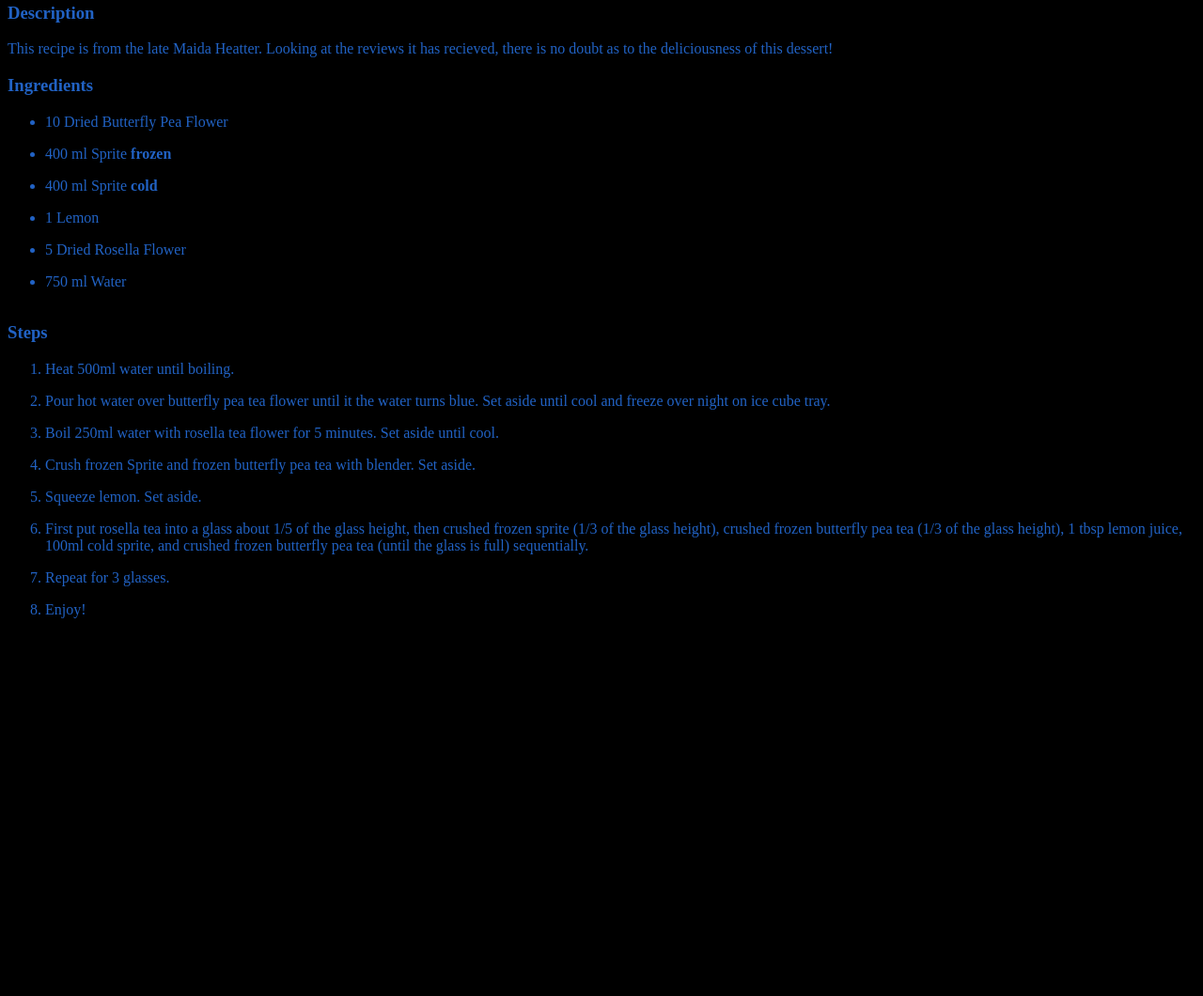
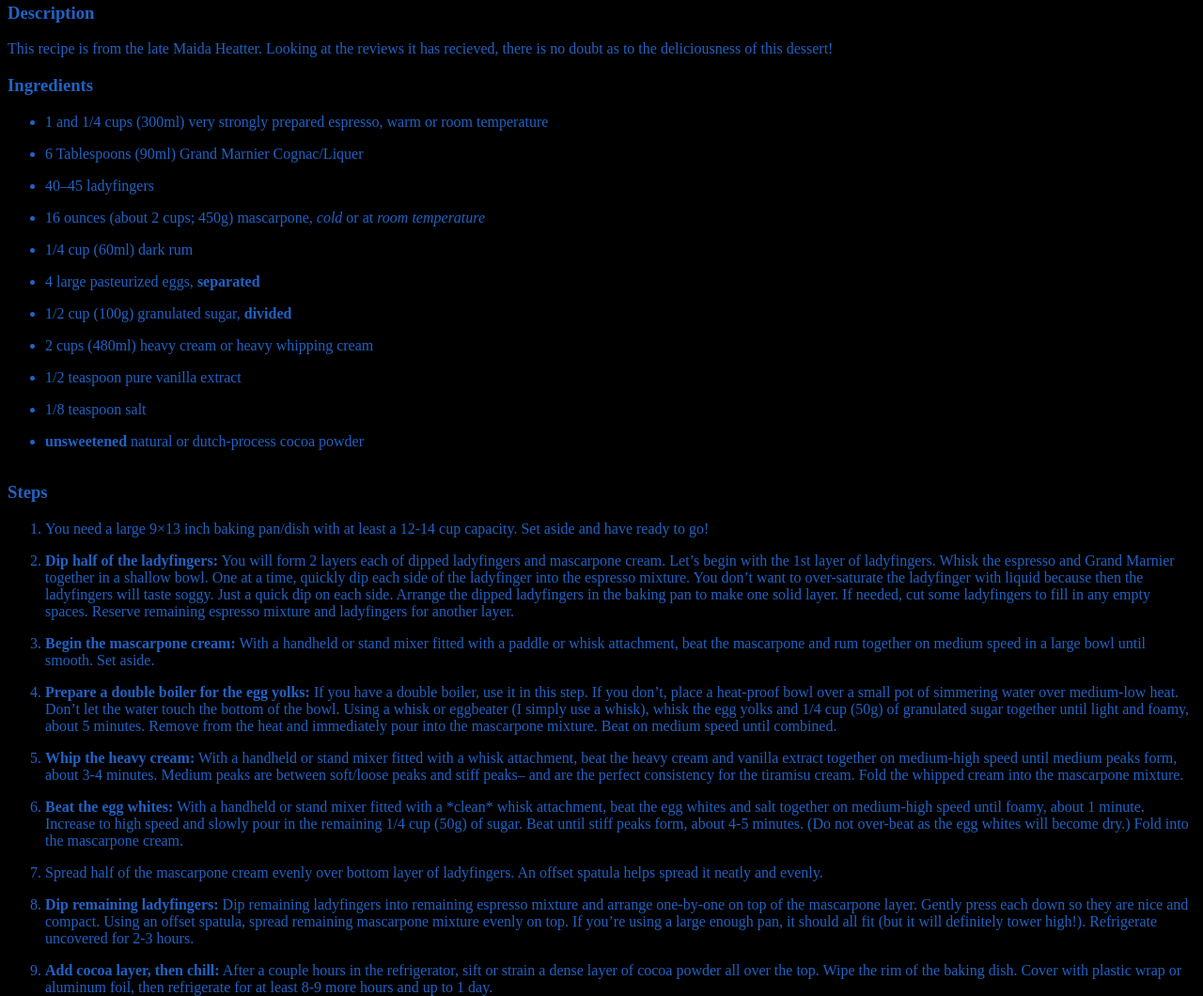
Before and after one commit to Maefire/odin-recipes, a plain HTML site: page recipes/tiramisu.html in a window 1280 px wide. Shown: the part 700-1760 px from the top of the page at 94% size. Before the commit the page ends 1390 px from the top, so only its background shows below. Drawn offline with Linux system fonts and the light colour scheme.

Commit message:
Erase old text|Write correct text
Old text copy-pasted from magic galaxy squash page. I erased it and put the updated text for the tiramisu recipe.

```diff
--- a/recipes/tiramisu.html
+++ b/recipes/tiramisu.html
@@ -16,36 +16,52 @@
 
     <h3>Ingredients</h3>
     <ul>
-        <li style="padding-bottom: 1em";>10 Dried Butterfly Pea Flower</li>
+        <li style="padding-bottom: 1em";>1 and 1/4 cups (300ml) very strongly prepared espresso, warm or room temperature</li>
 
-        <li style="padding-bottom: 1em";>400 ml Sprite <strong>frozen</strong></li>
+        <li style="padding-bottom: 1em";>6 Tablespoons (90ml) Grand Marnier Cognac/Liquer</strong></li>
 
-        <li style="padding-bottom: 1em";>400 ml Sprite <strong>cold</strong></li>
+        <li style="padding-bottom: 1em";>40–45 ladyfingers</li>
 
-        <li style="padding-bottom: 1em";>1 Lemon</li>
+        <li style="padding-bottom: 1em";>16 ounces (about 2 cups; 450g) mascarpone, <em>cold</em> or at <em>room temperature</em></li>
 
-        <li style="padding-bottom: 1em";>5 Dried Rosella Flower</li>
+        <li style="padding-bottom: 1em";>1/4 cup (60ml) dark rum</li>
 
-        <li style="padding-bottom: 1em";>750 ml Water</li>
+        <li style="padding-bottom: 1em";>4 large pasteurized eggs, <strong>separated</strong></li>
+
+        <li style="padding-bottom: 1em";>1/2 cup (100g) granulated sugar, <strong>divided</strong></li>
+
+        <li style="padding-bottom: 1em";>2 cups (480ml) heavy cream or heavy whipping cream</li>
+
+        <li style="padding-bottom: 1em";>1/2 teaspoon pure vanilla extract</li>
+
+        <li style="padding-bottom: 1em";>1/8 teaspoon salt</li>
+
+        <li style="padding-bottom: 1em";><strong>unsweetened</strong> natural or dutch-process cocoa powder</li>
 
     </ul>
     <h3>Steps</h3>
     <ol>
-        <li style="padding-bottom: 1em";>Heat 500ml water until boiling.</li>
+        <li style="padding-bottom: 1em";>You need a large 9×13 inch baking pan/dish with at least a 12-14 cup capacity. Set aside and have ready to go!</li>
 
-        <li style="padding-bottom: 1em";>Pour hot water over butterfly pea tea flower until it the water turns blue. Set aside until cool and freeze over night on ice cube tray.</li>
+        <li style="padding-bottom: 1em";><strong>Dip half of the ladyfingers:</strong> You will form 2 layers each of dipped ladyfingers and mascarpone cream. Let’s begin with the 1st layer of ladyfingers. Whisk the espresso and Grand Marnier together in a shallow bowl. One at a time, quickly dip each side of the ladyfinger into the espresso mixture. You don’t want to over-saturate the ladyfinger with liquid because then the ladyfingers will taste soggy. Just a quick dip on each side. Arrange the dipped ladyfingers in the baking pan to make one solid layer. If needed, cut some ladyfingers to fill in any empty spaces. Reserve remaining espresso mixture and ladyfingers for another layer.</li>
 
-        <li style="padding-bottom: 1em";>Boil 250ml water with rosella tea flower for 5 minutes. Set aside until cool.</li>
+        <li style="padding-bottom: 1em";><strong>Begin the mascarpone cream:</strong> With a handheld or stand mixer fitted with a paddle or whisk attachment, beat the mascarpone and rum together on medium speed in a large bowl until smooth. Set aside.</li>
 
-        <li style="padding-bottom: 1em";>Crush frozen Sprite and frozen butterfly pea tea with blender. Set aside.</li>
+        <li style="padding-bottom: 1em";><strong>Prepare a double boiler for the egg yolks:</strong> If you have a double boiler, use it in this step. If you don’t, place a heat-proof bowl over a small pot of simmering water over medium-low heat. Don’t let the water touch the bottom of the bowl.  Using a whisk or eggbeater (I simply use a whisk), whisk the egg yolks and 1/4 cup (50g) of granulated sugar together until light and foamy, about 5 minutes. Remove from the heat and immediately pour into the mascarpone mixture. Beat on medium speed until combined.</li>
 
-        <li style="padding-bottom: 1em";>Squeeze lemon. Set aside.</li>
+        <li style="padding-bottom: 1em";><strong>Whip the heavy cream:</strong> With a handheld or stand mixer fitted with a whisk attachment, beat the heavy cream and vanilla extract together on medium-high speed until medium peaks form, about 3-4 minutes. Medium peaks are between soft/loose peaks and stiff peaks– and are the perfect consistency for the tiramisu cream. Fold the whipped cream into the mascarpone mixture.</li>
 
-        <li style="padding-bottom: 1em";>First put rosella tea into a glass about 1/5 of the glass height, then crushed frozen sprite (1/3 of the glass height), crushed frozen butterfly pea tea (1/3 of the glass height), 1 tbsp lemon juice, 100ml cold sprite, and crushed frozen butterfly pea tea (until the glass is full) sequentially.</li>
+        <li style="padding-bottom: 1em";><strong>Beat the egg whites:</strong> With a handheld or stand mixer fitted with a *clean* whisk attachment, beat the egg whites and salt together on medium-high speed until foamy, about 1 minute. Increase to high speed and slowly pour in the remaining 1/4 cup (50g) of sugar. Beat until stiff peaks form, about 4-5 minutes. (Do not over-beat as the egg whites will become dry.) Fold into the mascarpone cream.</li>
 
-        <li style="padding-bottom: 1em";>Repeat for 3 glasses.</li>
+        <li style="padding-bottom: 1em";>Spread half of the mascarpone cream evenly over bottom layer of ladyfingers. An offset spatula helps spread it neatly and evenly.</li>
 
-        <li style="padding-bottom: 1em";>Enjoy!</li>
+        <li style="padding-bottom: 1em";><strong>Dip remaining ladyfingers:</strong> Dip remaining ladyfingers into remaining espresso mixture and arrange one-by-one on top of the mascarpone layer. Gently press each down so they are nice and compact. Using an offset spatula, spread remaining mascarpone mixture evenly on top. If you’re using a large enough pan, it should all fit (but it will definitely tower high!). Refrigerate uncovered for 2-3 hours.</li>
+
+        <li style="padding-bottom: 1em";><strong>Add cocoa layer, then chill:</strong> After a couple hours in the refrigerator, sift or strain a dense layer of cocoa powder all over the top. Wipe the rim of the baking dish. Cover with plastic wrap or aluminum foil, then refrigerate for at least 8-9 more hours and up to 1 day.</li>
+
+        <li style="padding-bottom: 1em";>Using a sharp knife, slice chilled tiramisu into servings. Wipe knife clean between cuts. A small metal serving spatula is helpful for removing the slices.</li>
+
+        <li style="padding-bottom: 1em";>Cover leftover tiramisu and store in the refrigerator for up to 3 days.</li>
     </ol>
 </body>
 </html>
```
